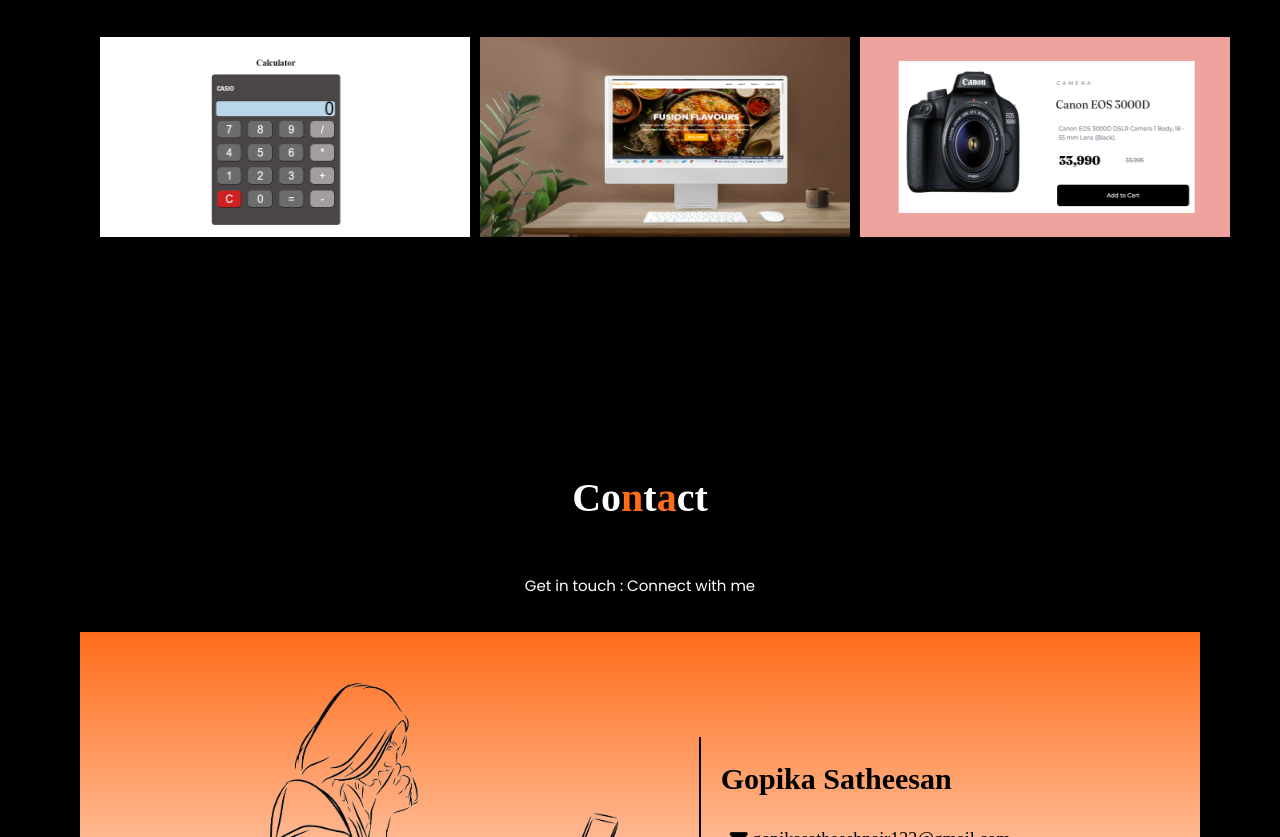
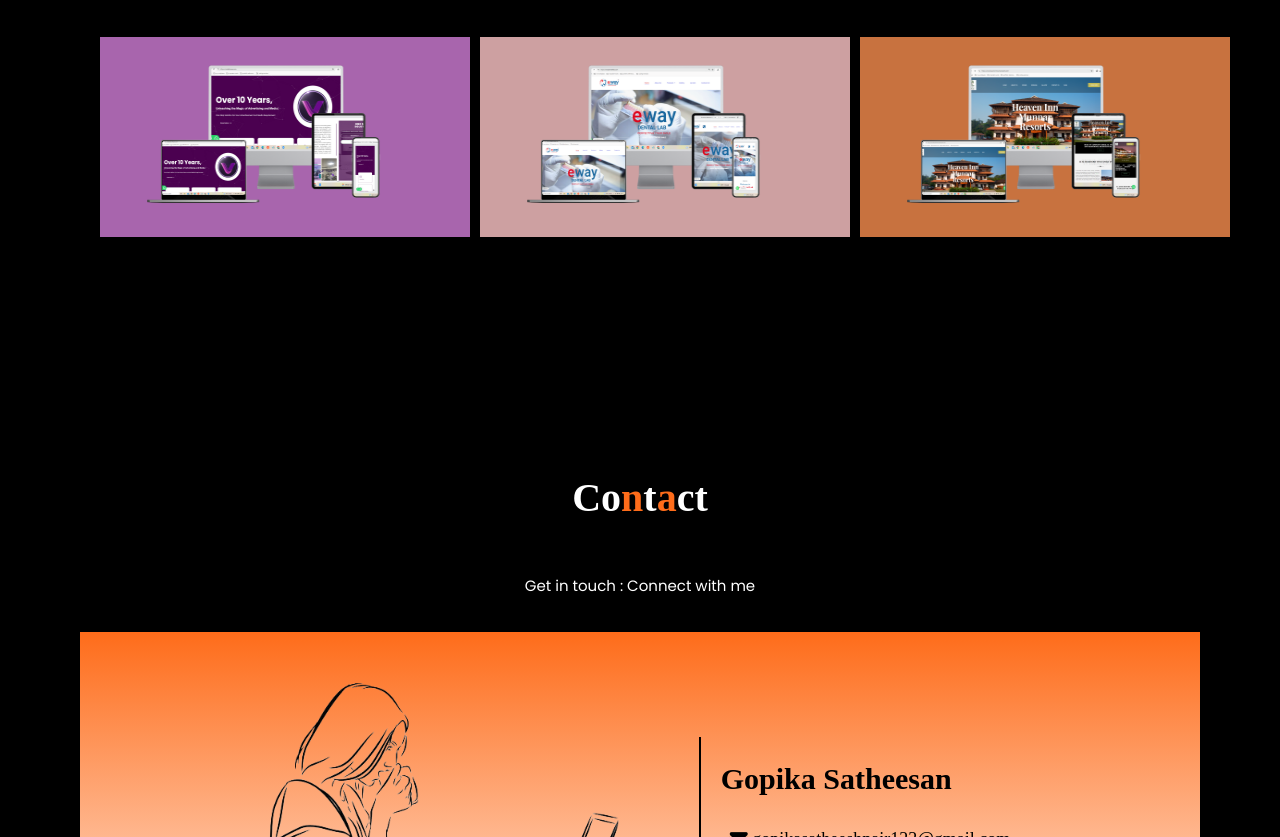
Before and after one commit to Gopika-S22/myportfolio, a plain HTML site: page index.html in a window 1280 px wide. Shown: the part 4148-4985 px from the top of the page. Drawn offline with nearby package versions, Linux system fonts and the light colour scheme; a web font is replaced by a local one.

Commit message:
Update index.html

```diff
--- a/index.html
+++ b/index.html
@@ -208,15 +208,15 @@
         </div>
         <div class="column">
             <a href="./calculator.html">
-            <img src="./images/calculatorproject.png" alt="" class="img"></a>
+            <img src="./images/vfs.png" alt="" class="img"></a>
         </div>
         <div class="column">
             <a href="./restaurantproject.html">
-            <img src="./images/restaurant.png" alt="" class="img"></a>
+            <img src="./images/heaveninnmunnar.png" alt="" class="img"></a>
         </div>
         <div class="column">
             <a href="./productcard.html">
-            <img src="./images/productcard.png" alt="" class="img"></a>
+            <img src="./images/ewaydental.png" alt="" class="img"></a>
         </div>
 
     </div>
```
